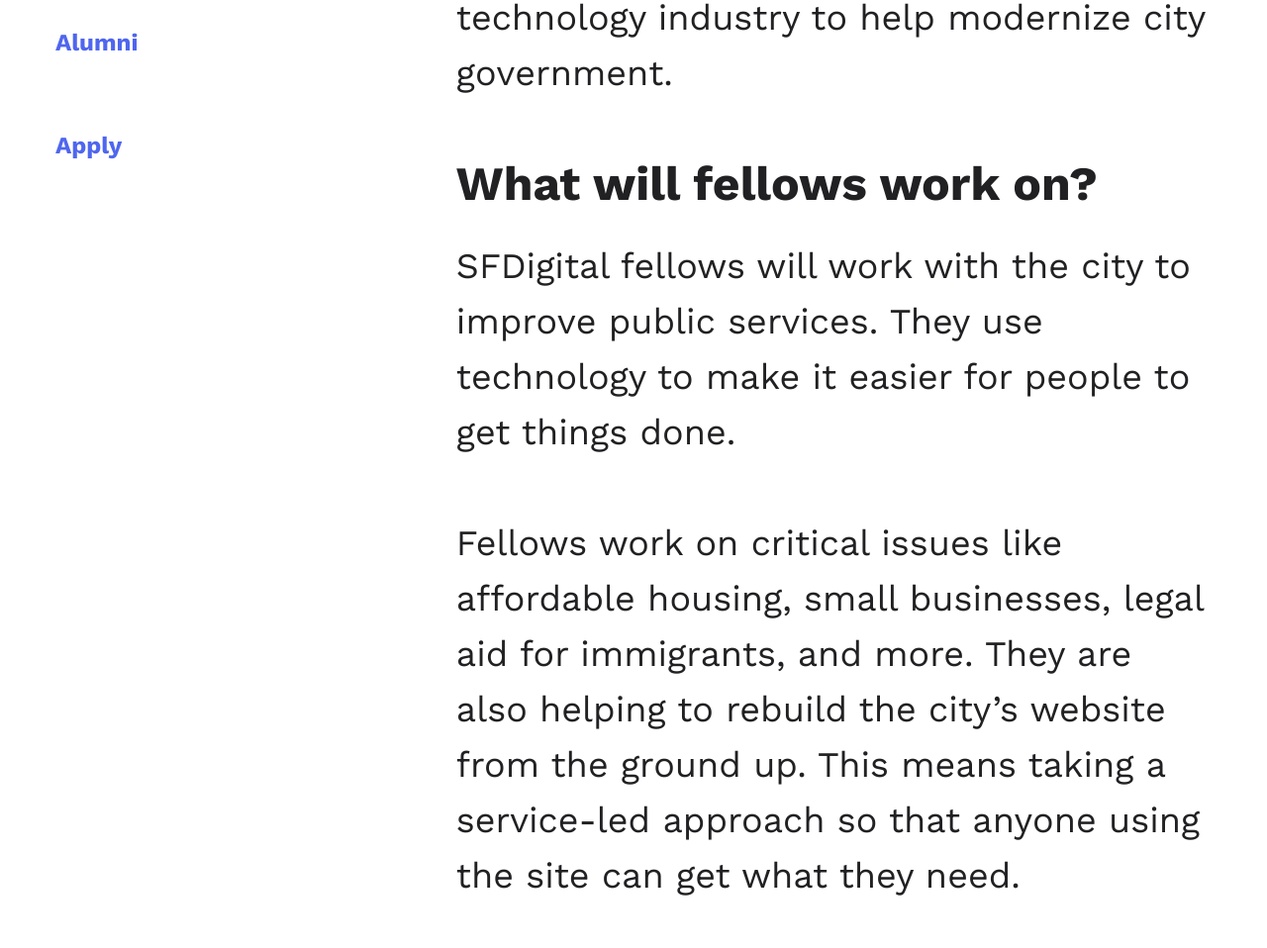
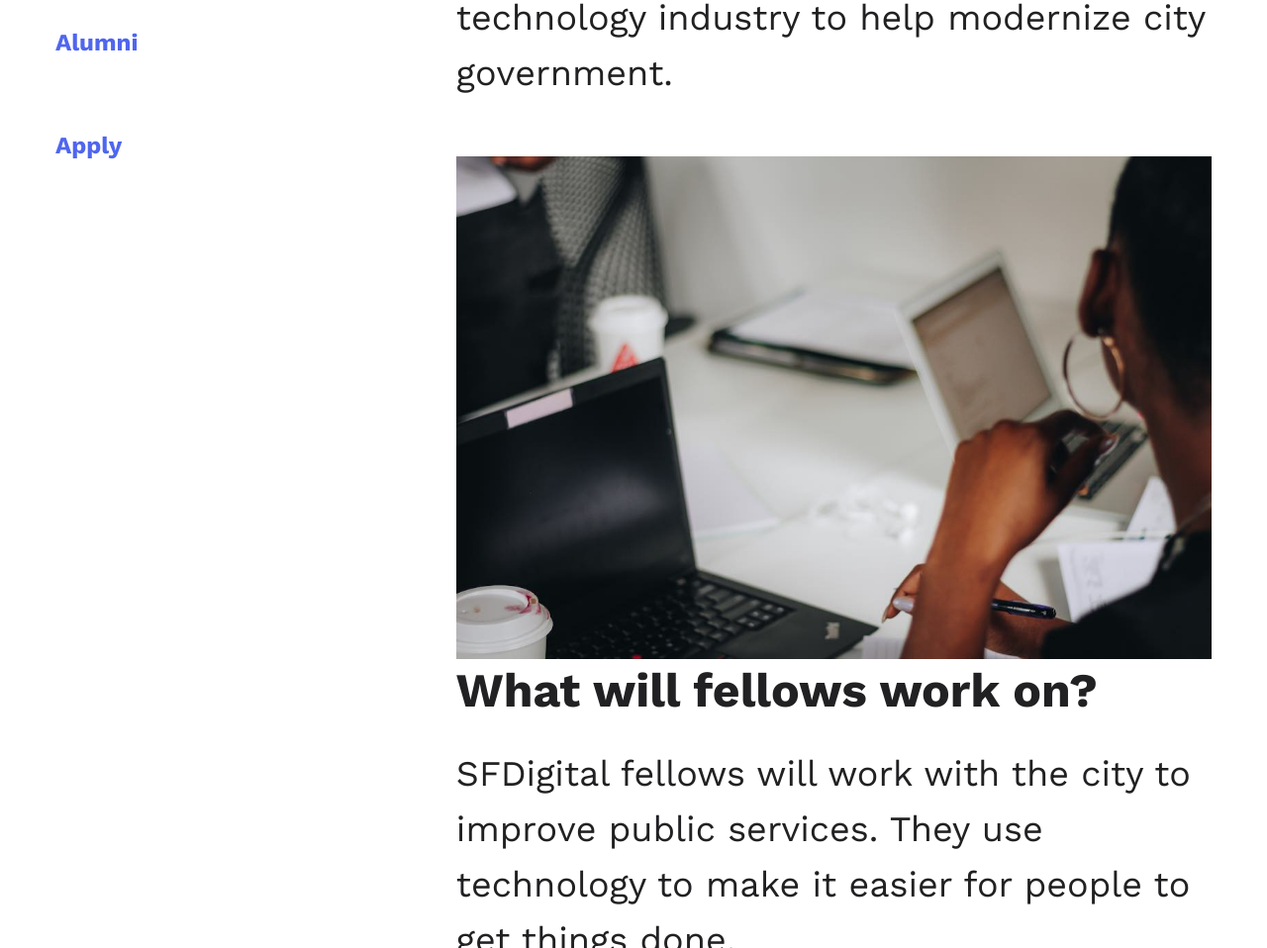
Before and after one commit to cpalmatier/sfds-frontend-takehome, a plain HTML site: page index.html in a window 1280 px wide. Shown: the part 800-1758 px from the top of the page at 99% size. Drawn offline with nearby package versions, Linux system fonts and the light colour scheme.

Commit message:
optimize and add article image

```diff
--- a/css/styles.css
+++ b/css/styles.css
@@ -82,6 +82,11 @@ article {
   float: right;
   width: 64%;
   padding: 0 56px 56px 0;
+}
+
+article img {
+  width: 100%;
+  height: auto;
 }
 
 article table {
--- a/index.html
+++ b/index.html
@@ -54,6 +54,8 @@
     <article>
       <h2>What is the SFDigital Fellowship?</h2>
       <p>An opportunity for people in the technology industry to help modernize city government.</p>
+
+      <img src="images/coworking.jpg" alt="An image of people working together on a laptop computer">
 
       <h2>What will fellows work on?</h2>
       <p>SFDigital fellows will work with the city to improve public services. They use technology to make it easier for people to get things done.</p>
```
Also changed, not shown: images/coworking.jpg (added), 1 other file.
